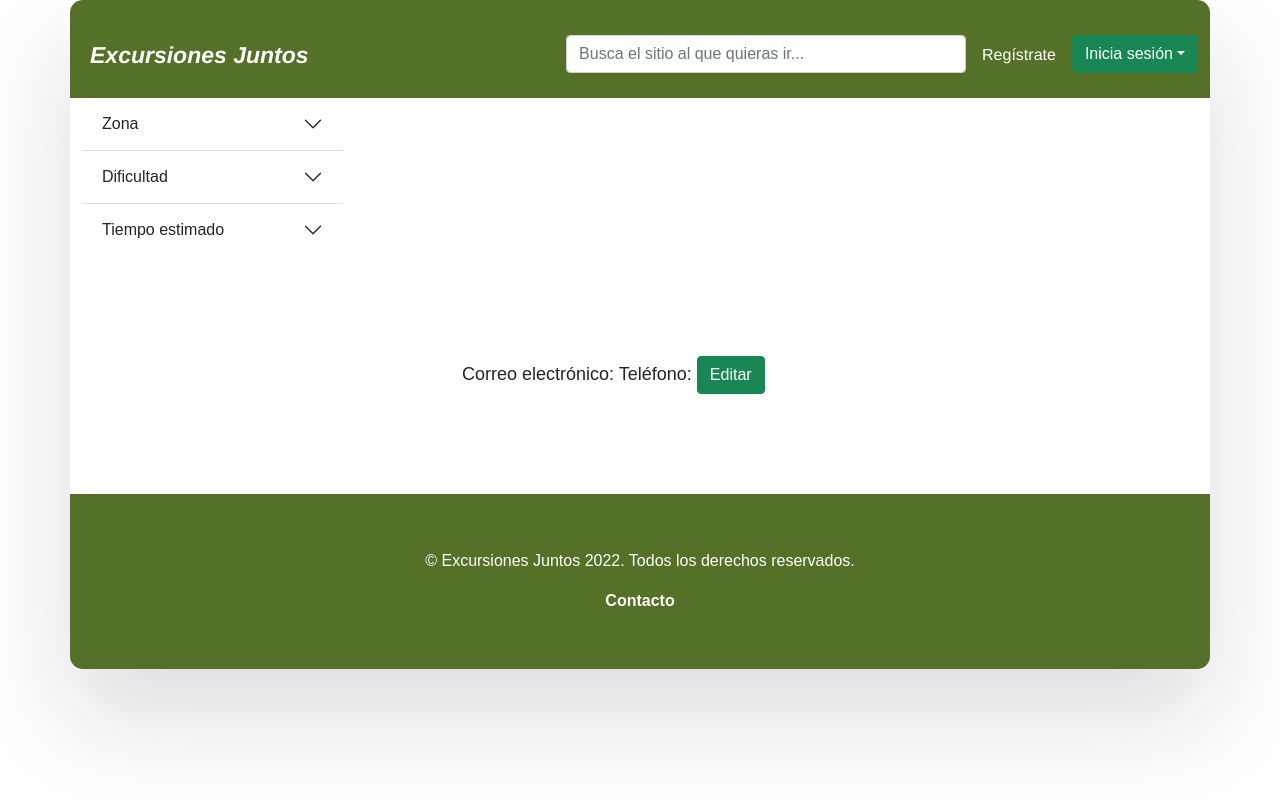
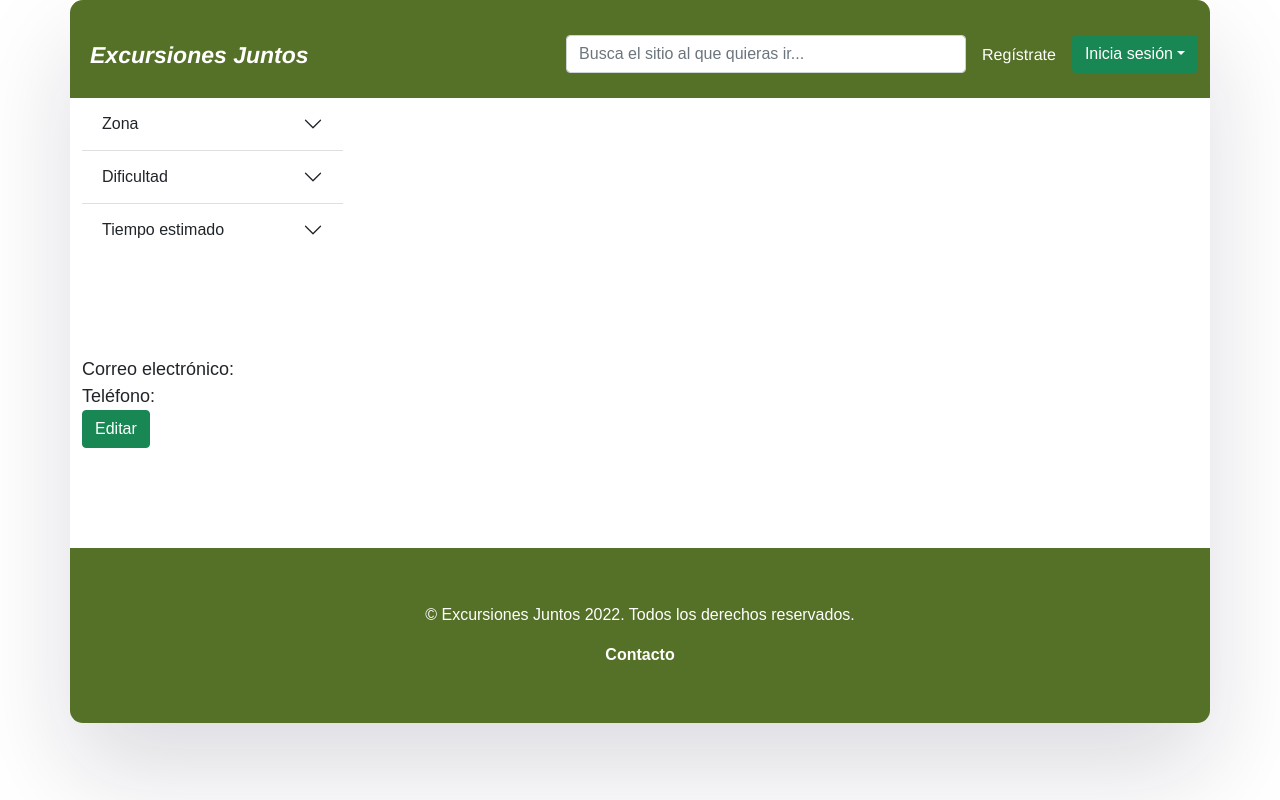
Before and after one commit to irenesj/excursiones, a React (Create React App) app: page /userPage in a window 1280 px wide. Built offline with nearby package versions, Linux system fonts and the light colour scheme; no server answers.

Commit message:
Refactoring of the user in the storage and changes in the user page

```diff
--- a/src/components/Layout/Layout.js
+++ b/src/components/Layout/Layout.js
@@ -37,7 +37,7 @@ export const Layout = ({ children }) => {
   };
 
   // Variable that says if some user is logged in or not
-  const {login: isLoggedIn, userName} = useSelector( (state) => state.loginReducer);
+  const {login: isLoggedIn, user} = useSelector( (state) => state.loginReducer);
 
   // Items that are displayed in the nav bar when no user is logged
   const NoLoggedItems = <>
@@ -52,7 +52,7 @@ export const Layout = ({ children }) => {
   // Items that are displayed in the nav bar when a user is logged
   const LoggedItems = <>
     <Nav.Item>
-      <LandingPageUserProfile name={userName}/>
+      <LandingPageUserProfile name={user && user.name}/>
     </Nav.Item>
     </>
 
@@ -108,7 +108,7 @@ export const Layout = ({ children }) => {
 
         loginDispatch(login({
 
-          userName: data.user.name,
+          user: data.user,
           token: data.token
 
       }))
--- a/src/components/Login.js
+++ b/src/components/Login.js
@@ -63,7 +63,7 @@ export function Login(){
 
             loginDispatch(login({
 
-                userName: data.user.name,
+                user: data.user,
                 token: data.token
 
             }));
--- a/src/components/UserPage.js
+++ b/src/components/UserPage.js
@@ -1,26 +1,30 @@
 import React from "react";
+import { Container, Row, Col, Button } from 'react-bootstrap';
+import { useSelector } from "react-redux";
 import 'bootstrap/dist/css/bootstrap.css';
-import { Container, Row, Col, Button } from 'react-bootstrap';
 import styles from '../css/UserPage.module.css';
 
-function UserPage(props){
+
+function UserPage(){
+
+    const { user } = useSelector((state) => state.loginReducer);
 
     return(
 
         <Container className={styles.user}>
             <Row>
-                <Col xs="4">
-                    {props.name}{props.surname}
-                </Col>
-                <Col className={styles.userInfo} xs="8">
-                    Correo electrónico: {props.mail}
-                    Teléfono: {props.phone}
+                <Col xs="8">
+                    <div>{user && user.name}</div>
+                    <div>{user && user.surname}</div>
+                    <div>Correo electrónico: {user && user.mail}</div>
+                    <div>Teléfono: {user && user.phone}</div>
                     <Button variant="success">Editar</Button>
                 </Col>
             </Row>
         </Container>
 
     );
+
 }
 
 export default UserPage;
--- a/src/css/UserPage.module.css
+++ b/src/css/UserPage.module.css
@@ -1,6 +1,7 @@
 .user{
 
     background-color: white;
+    font-size: large;
     margin-top: 100px;
     padding-bottom: 100px;
 }
--- a/src/slicers/loginSlice.js
+++ b/src/slicers/loginSlice.js
@@ -6,7 +6,7 @@ export const loginSlice = createSlice({
     initialState: {
 
         login: false,
-        userName: null,
+        user: null,
         token: null
 
     },
@@ -15,9 +15,9 @@ export const loginSlice = createSlice({
         // {payload: {userName, token}}
         login: (state, action) => {
 
-            const {userName, token} = action.payload;
+            const {user, token} = action.payload;
             state.login = true;
-            state.userName = userName;
+            state.user = user;
             state.token = token;
 
         },
```
